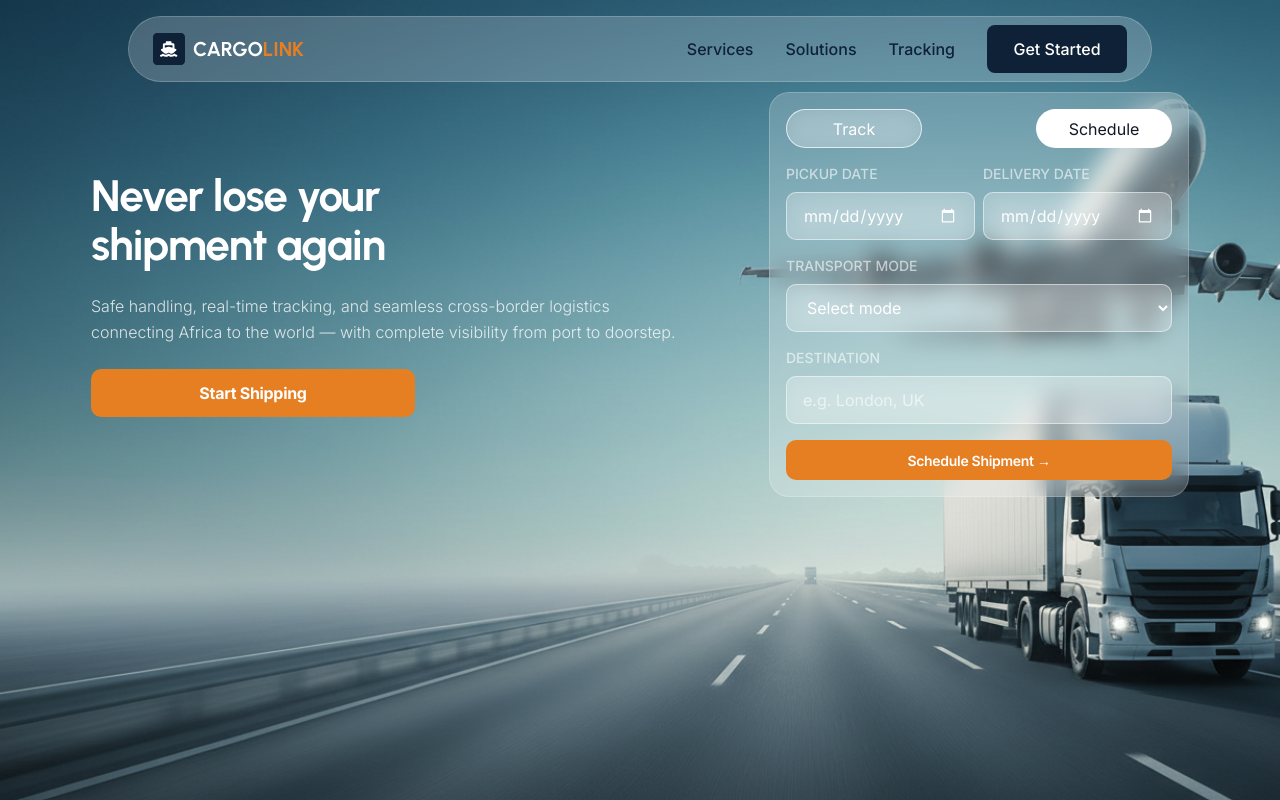
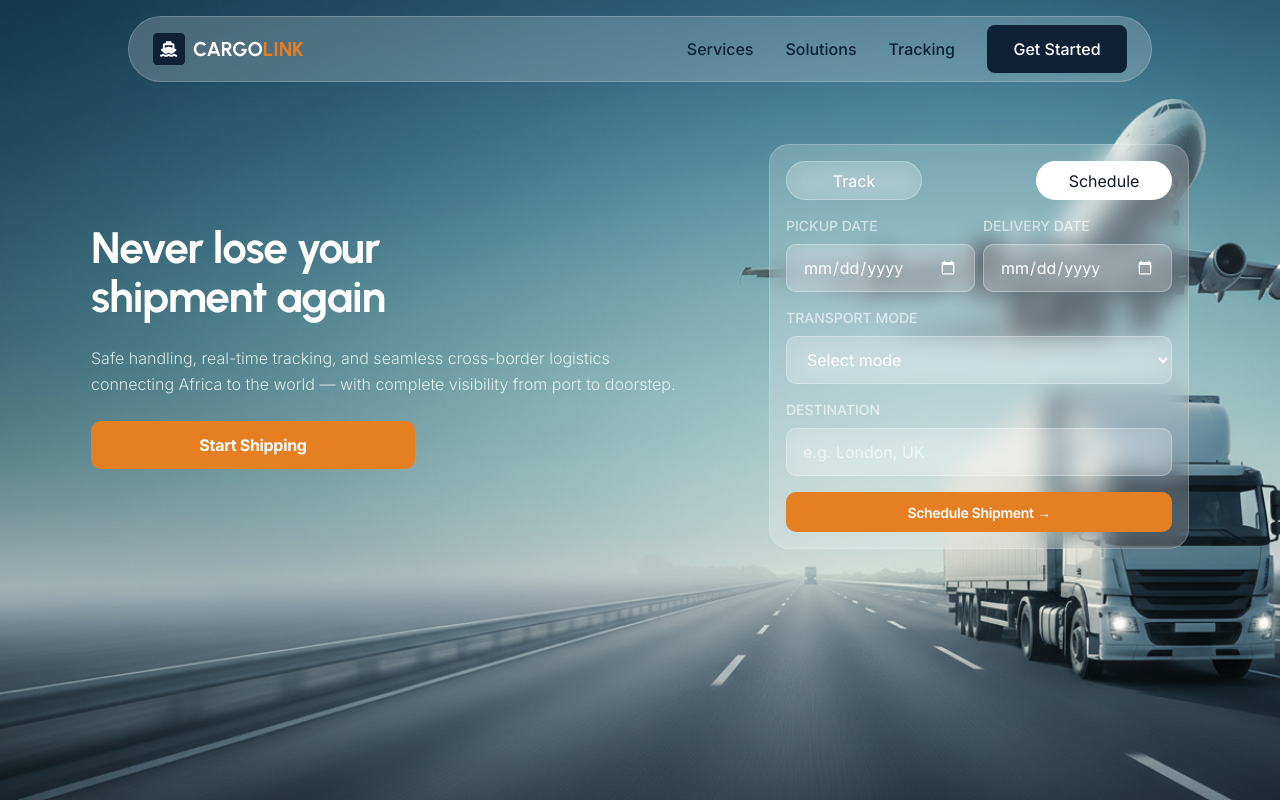
Before and after one commit to Ot-Charlie/cargolink-logistics, a Next.js app: page / in a window 1280 px wide. Both pictures are taken after a click on the button "Schedule". Shown: the top 800 px of the page. Built offline with nearby package versions, Linux system fonts and the light colour scheme.

Commit message:
button and field bug fixing

```diff
--- a/src/app/globals.css
+++ b/src/app/globals.css
@@ -59,3 +59,15 @@ body {
 .tapered-line {
   background: linear-gradient(to bottom, transparent, #93C5FD 10%, #93C5FD 90%, transparent);
 }
+.glass {
+  background-color: rgba(255, 255, 255, 0.25);
+  border: 1px solid rgba(255, 255, 255, 0.3);
+}
+
+@supports (backdrop-filter: blur(12px)) or (-webkit-backdrop-filter: blur(12px)) {
+  .glass {
+    background-color: rgba(255, 255, 255, 0.15);
+    -webkit-backdrop-filter: blur(12px);
+    backdrop-filter: blur(12px);
+  }
+}
--- a/src/app/page.tsx
+++ b/src/app/page.tsx
@@ -6,7 +6,7 @@ import ShippingSteps from "@/components/ShippingSteps";
 export default function Home() {
   return (
     <main className="">
-      <section className="heroSection w-full min-h-screen pt-3 pb-10">
+      <section className="heroSection w-full min-h-screen pt-16 pb-10">
         <Navbar />
         {/* Badge */}
         <div className="flex items-center justify-center mt-4">
--- a/src/components/TrackingForm.tsx
+++ b/src/components/TrackingForm.tsx
@@ -17,7 +17,7 @@ export default function TrackingForm() {
           className={`cursor-pointer w-34 h-9.75 rounded-[42px] font-inter font-normal transition-all ${
             mode === "track"
               ? "bg-background text-text-primary"
-              : `bg-background/20 backdrop-blur-md border border-background/70 text-background ${styles.glassBtn}`
+              : `glass text-background ${styles.glassBtn}`
           }`}
         >
           Track
@@ -28,7 +28,7 @@ export default function TrackingForm() {
           className={`cursor-pointer w-34 h-9.75 rounded-[42px] font-inter font-normal transition-all ${
             mode === "schedule"
               ? "bg-background text-text-primary"
-              : `bg-background/20 backdrop-blur-md border border-background/70 text-background ${styles.glassBtn}`
+              : `glass text-background ${styles.glassBtn}`
           }`}
         >
           Schedule
@@ -50,12 +50,12 @@ export default function TrackingForm() {
               id="tracking-id"
               type="text"
               placeholder="e.g. CLK-2024-8842"
-              className="w-full h-12 rounded-[10px] bg-background/20 backdrop-blur-md border border-background/50 px-4 font-inter text-background placeholder:text-background/60 outline-none"
+              className={`w-full h-12 rounded-[10px] glass border-background/50 px-4 font-inter text-background placeholder:text-background/60 outline-none ${styles.glassBtn}`}
             />
           </div>
 
           {/* Shipment Info Card */}
-          <div className="w-full bg-background/20 backdrop-blur-md border border-background/20 rounded-[15px] p-3 flex flex-col gap-3">
+          <div className={`w-full glass rounded-[15px] p-3 flex flex-col gap-3 ${styles.glassBtn}`}>
             {/* From / Truck / To */}
             <div className="flex items-center justify-between">
               <div className="flex flex-col">
@@ -93,15 +93,11 @@ export default function TrackingForm() {
             <div className="flex items-center justify-between">
               <div className="flex items-center gap-1.5">
                 <span className="w-2 h-2 rounded-full bg-green-dot"></span>
-                <span
-                  className={`font-inter text-text-medium ${styles.statusText}`}
-                >
+                <span className={`font-inter text-text-medium ${styles.statusText}`}>
                   In transit
                 </span>
               </div>
-              <span
-                className={`font-inter text-background/50 ${styles.statusText}`}
-              >
+              <span className={`font-inter text-background/50 ${styles.statusText}`}>
                 ETA 3 days
               </span>
             </div>
@@ -120,7 +116,7 @@ export default function TrackingForm() {
       {/* Schedule Mode */}
       {mode === "schedule" && (
         <>
-          {/* Pickup Date */}
+          {/* Pickup and Delivery Date */}
           <div className="flex flex-col gap-2 lg:flex-row lg:gap-2">
             <div className="flex flex-col gap-2 flex-1">
               <label
@@ -132,11 +128,10 @@ export default function TrackingForm() {
               <input
                 id="pickup-date"
                 type="date"
-                className="w-full h-12 rounded-[10px] bg-background/20 backdrop-blur-md border border-background/50 px-4 font-inter text-background outline-none scheme-dark cursor-pointer"
+                className={`w-full h-12 rounded-[10px] glass border-background/50 px-4 font-inter text-background outline-none scheme-dark cursor-pointer ${styles.glassBtn}`}
               />
             </div>
 
-            {/* Delivery Date */}
             <div className="flex flex-col gap-2 flex-1">
               <label
                 htmlFor="delivery-date"
@@ -147,7 +142,7 @@ export default function TrackingForm() {
               <input
                 id="delivery-date"
                 type="date"
-                className="w-full h-12 rounded-[10px] bg-background/20 backdrop-blur-md border border-background/50 px-4 font-inter text-background outline-none scheme-dark cursor-pointer"
+                className={`w-full h-12 rounded-[10px] glass border-background/50 px-4 font-inter text-background outline-none scheme-dark cursor-pointer ${styles.glassBtn}`}
               />
             </div>
           </div>
@@ -164,7 +159,7 @@ export default function TrackingForm() {
               id="transport-mode"
               title="Transport Mode"
               defaultValue=""
-              className="w-full h-12 rounded-[10px] bg-background/20 backdrop-blur-md border border-background/50 px-4 font-inter text-background outline-none scheme-dark cursor-pointer"
+              className={`w-full h-12 rounded-[10px] glass border-background/50 px-4 font-inter text-background outline-none scheme-dark cursor-pointer ${styles.glassBtn}`}
             >
               <option value="" disabled className="text-text-primary">
                 Select mode
@@ -193,7 +188,7 @@ export default function TrackingForm() {
               id="destination"
               type="text"
               placeholder="e.g. London, UK"
-              className="w-full h-12 rounded-[10px] bg-background/20 backdrop-blur-md border border-background/50 px-4 font-inter text-background placeholder:text-background/60 outline-none"
+              className={`w-full h-12 rounded-[10px] glass border-background/50 px-4 font-inter text-background placeholder:text-background/60 outline-none ${styles.glassBtn}`}
             />
           </div>
 
```
